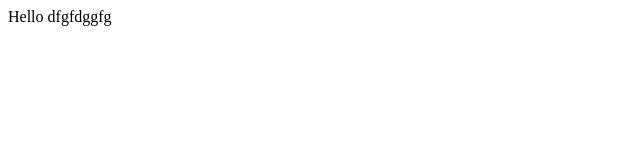
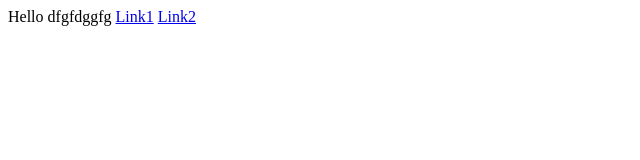
Before and after one commit to raquibdubd/mygit2, a plain HTML site: page index.html in a window 1280 px wide. Shown: the whole page, without its empty margins (0-640 px from the left). Drawn offline with Linux system fonts and the light colour scheme.

Commit message:
Update index.html

```diff
--- a/index.html
+++ b/index.html
@@ -1,3 +1,5 @@
 <html> Hello
 dfgfdggfg
+  <a href="/mygit1">Link1</a>
+  <a href="/mygit2">Link2</a>
 </html>
```
